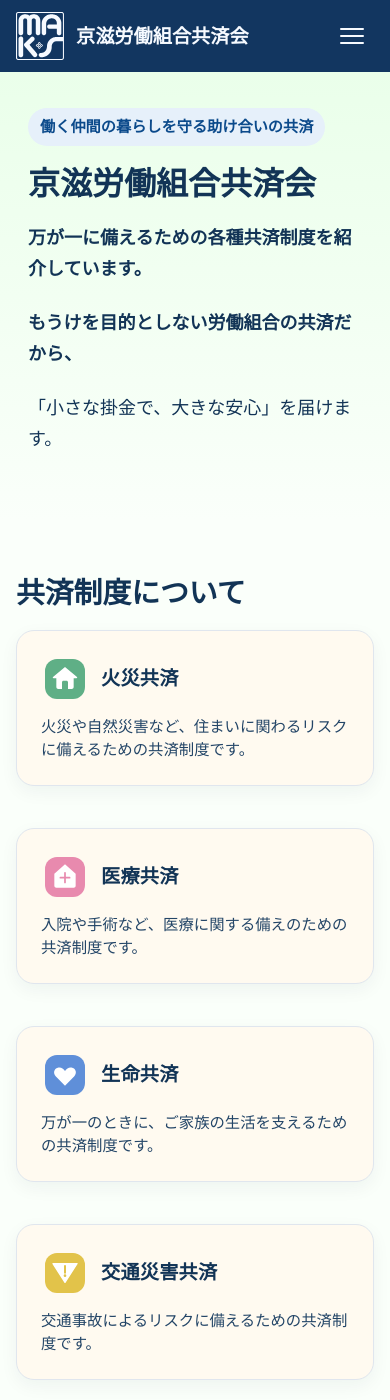
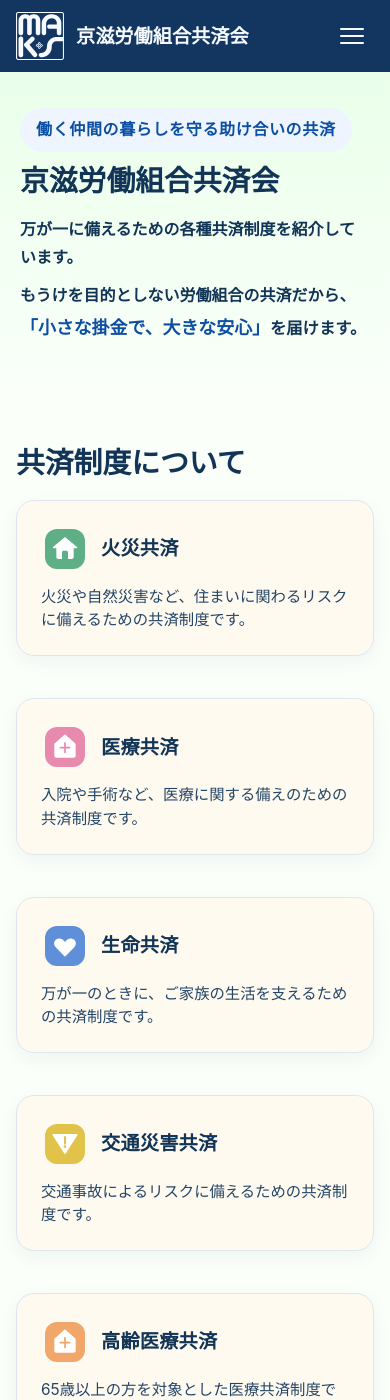
Before and after one commit to keijirodokyosai/keijirodokyosai.github.io, a Jekyll site: the page built from index.html, in a window 390 px wide and 1400 px high. Built offline with Jekyll 4.4.1, drawn with Linux system fonts in a browser that asks for light colours.

Commit message:
Update hero section styles for improved layout

```diff
--- a/css/style.css
+++ b/css/style.css
@@ -231,22 +231,31 @@ a:focus-visible {
 }
 
 .hero-content {
-  max-width: 810px;
-  margin-left: auto;
-  margin-right: auto;
+  max-width: 900px;
+  margin: 0;
   padding: 0 12px;
   text-align: left;
 }
 
+.hero-eyebrow-wrap {
+  margin-left: 60px;
+}
+
 .hero-eyebrow {
   display: inline-block;
-  margin: 0 0 16px;
-  padding: 6px 12px;
+  margin: 0 0 12px;
+  padding: 10px 18px;
   border-radius: 999px;
-  background: #e6f0fa;
-  color: #0b4a8b;
-  font-size: 0.95rem;
+  background: #eef5ff;
+  color: #0b4ea2;
+  font-size: 1.1rem;
   font-weight: 700;
+  line-height: 1.6;
+  letter-spacing: 0.04em;
+}
+
+.hero-title-wrap {
+  margin-left: 55px;
 }
 
 .hero h1 {
@@ -263,11 +272,35 @@ a:focus-visible {
   color: #123456;
 }
 
+.hero-lead-group {
+  margin-left: 60px;
+  max-width: 760px;
+}
+
 .lead {
-  margin: 0 0 24px;
+  margin: 0 0 10px;
+  font-size: 1.05rem;
+  font-weight: 600;
+  line-height: 1.8;
+  color: #123456;
+}
+
+.lead-sub {
+  margin-bottom: 4px;
+}
+
+.lead-message {
+  margin: 0;
+  font-size: 1.08rem;
   font-weight: 600;
   line-height: 1.7;
   color: #123456;
+}
+
+.lead-keyphrase {
+  font-size: 1.22rem;
+  font-weight: 800;
+  color: #0b4ea2;
 }
 
 .hero-info-box {
@@ -756,6 +789,42 @@ a:focus-visible {
     padding: 36px 0 48px;
   }
 
+  .hero-content {
+    max-width: none;
+    padding: 0 4px;
+  }
+
+  .hero-eyebrow-wrap,
+  .hero-title-wrap,
+  .hero-lead-group {
+    margin-left: 0;
+  }
+
+  .hero-eyebrow {
+    font-size: 1rem;
+    padding: 9px 16px;
+    margin-bottom: 10px;
+  }
+
+  .hero h1 {
+    margin-bottom: 16px;
+    font-size: clamp(1.8rem, 7vw, 2.2rem);
+    line-height: 1.3;
+  }
+
+  .lead {
+    font-size: 1rem;
+    line-height: 1.75;
+  }
+
+  .lead-message {
+    font-size: 1.02rem;
+  }
+
+  .lead-keyphrase {
+    font-size: 1.12rem;
+  }
+
   .section {
     padding: 48px 0;
   }
```
